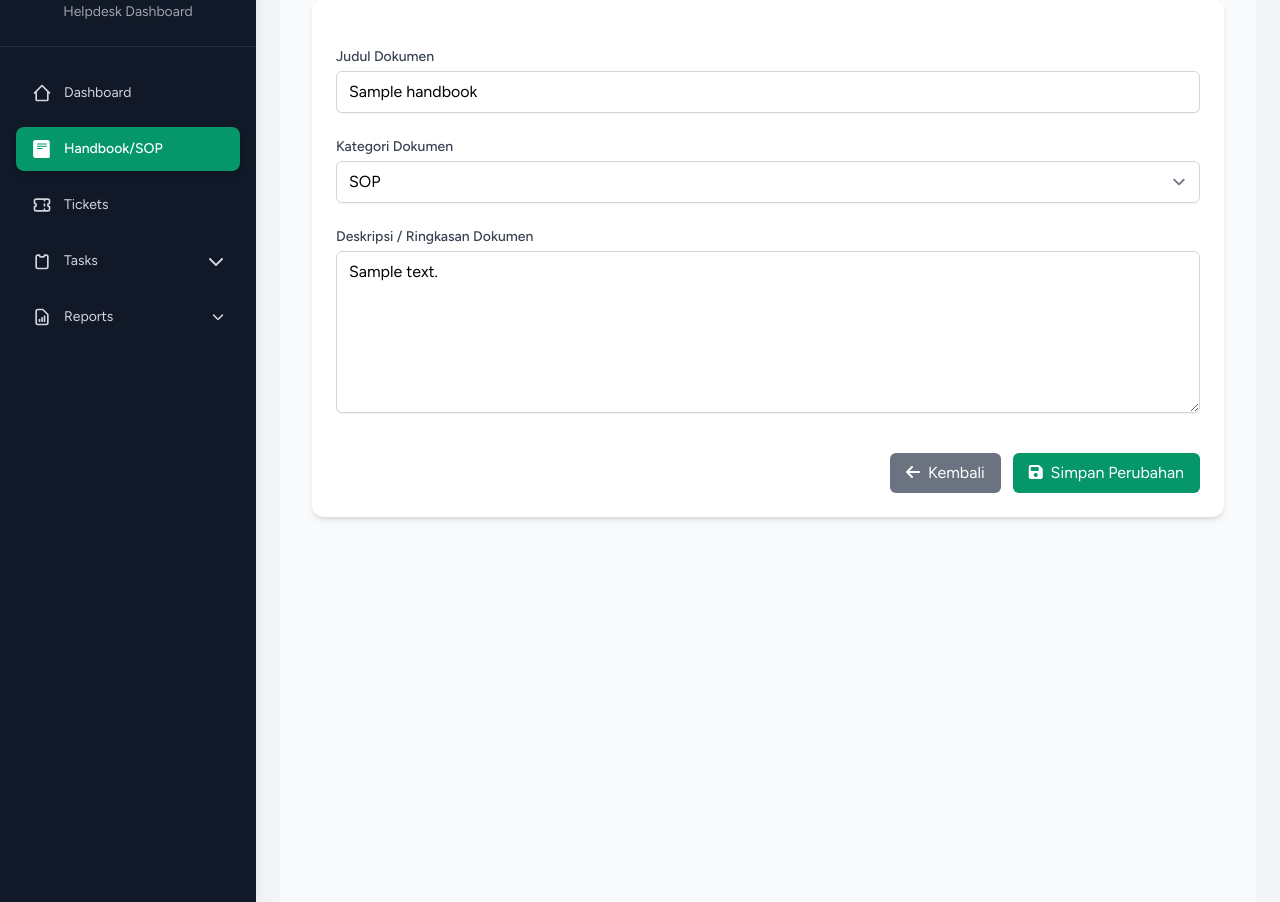
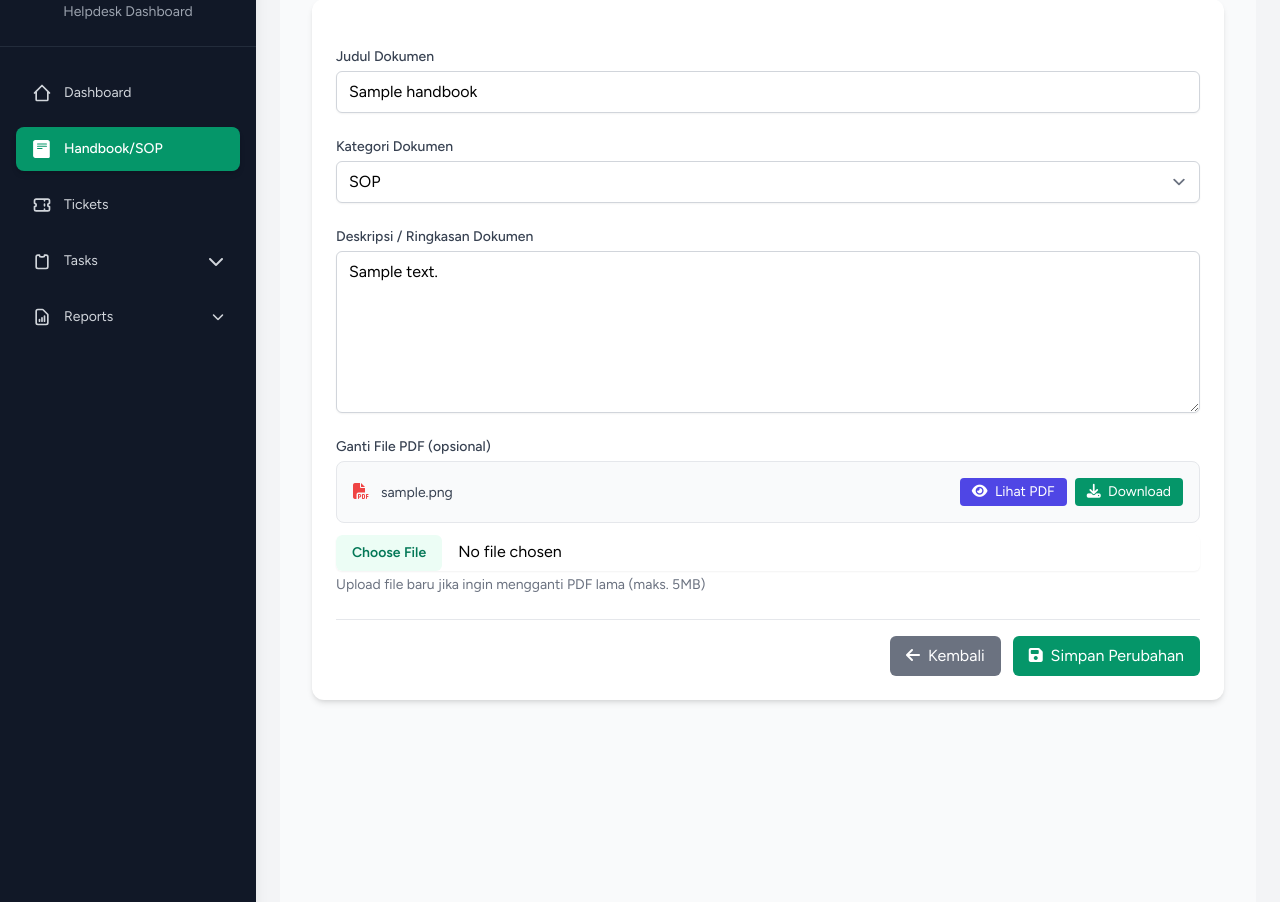
Before and after one commit to Romyadhy/HelpdeskITSupport-System, a Laravel app: page /handbook/edit/1 in a window 1280 px wide. Shown: the part 130-1032 px from the top of the page. Run offline with Laravel 12, Linux system fonts and the light colour scheme; a user stored in the database is signed in; tables that the repository leaves empty hold one stand-in row (values such as "Sample post"); style sheets or scripts are compiled from the project's sources; some libraries are stand-ins or nearby versions.

Commit message:
add pdf things in handbook

```diff
--- a/app/Http/Controllers/HandbookController.php
+++ b/app/Http/Controllers/HandbookController.php
@@ -5,6 +5,9 @@ namespace App\Http\Controllers;
 use App\Models\Handbook;
 use Auth;
 use Illuminate\Http\Request;
+use Spatie\LaravelPdf\Facades\Pdf;
+use Illuminate\Support\Str;
+use Illuminate\Support\Facades\Storage;
 
 class HandbookController extends Controller
 {
@@ -23,8 +26,6 @@ class HandbookController extends Controller
         return view('frontend.Handbook.index', compact('handbooks'));
     }
 
-
-
     public function show($id)
     {
         $handbook = Handbook::with('uploader')->findOrFail($id);
@@ -32,13 +33,10 @@ class HandbookController extends Controller
         return view('frontend.Handbook.show', compact('handbook'));
     }
 
-
-
     public function create()
     {
         return view('frontend.Handbook.create');
     }
-
 
     public function store(Request $request)
     {
@@ -46,19 +44,25 @@ class HandbookController extends Controller
             'title' => 'required|string|max:255',
             'description' => 'required',
             'category' => 'required',
+            'file' => 'nullable|mimes:pdf|max:5120', // max 5MB
         ]);
+
+        $filePath = null;
+        if ($request->hasFile('file')) {
+            $fileName = Str::slug($request->title) . '-' . time() . '.pdf';
+            $filePath = $request->file('file')->storeAs('handbooks', $fileName, 'public');
+        }
 
         Handbook::create([
             'title' => $request->title,
             'description' => $request->description,
             'category' => $request->category,
             'uploaded_by' => Auth::id(),
+            'file_path' => $filePath,
         ]);
 
         return redirect()->route('handbook.index')->with('success', 'Handbook berhasil ditambahkan');
     }
-
-
 
     public function edit($id)
     {
@@ -66,27 +70,61 @@ class HandbookController extends Controller
         return view('frontend.Handbook.edit', compact('handbook'));
     }
 
-
     public function update(Request $request, $id)
     {
         $validated = $request->validate([
             'title' => 'required|string|max:255',
             'description' => 'required',
             'category' => 'required',
+            'file' => 'nullable|mimes:pdf|max:5120',
         ]);
 
         $handbook = Handbook::findOrFail($id);
+
+        if ($request->hasFile('file')) {
+            // hapus file lama
+            if ($handbook->file_path && Storage::disk('public')->exists($handbook->file_path)) {
+                Storage::disk('public')->delete($handbook->file_path);
+            }
+
+            $fileName = Str::slug($request->title) . '-' . time() . '.pdf';
+            $filePath = $request->file('file')->storeAs('handbooks', $fileName, 'public');
+            $validated['file_path'] = $filePath;
+        }
 
         $handbook->update($validated);
 
         return redirect()->route('handbook.index')->with('success', 'Handbook berhasil diperbarui!');
     }
 
-
-
     public function destroy(Handbook $handbook)
     {
         $handbook->delete();
         return redirect()->route('handbook.index')->with('success', 'Handbook berhasil dihapus!');
     }
+
+    // public function exportPdf()
+    // {
+    //     $handbooks = Handbook::with('uploader')->latest()->get();
+
+    //     return Pdf::view('pdf.handbook-list', [
+    //         'handbooks' => $handbooks,
+    //         'exported_at' => now(),
+    //     ])
+    //         ->format('a4')
+    //         ->margins(10, 10, 15, 10)
+    //         ->name('Handbook-List-' . now()->format('Ymd') . '.pdf');
+    //     // ->download();
+    // }
+
+    public function downloadPdf($id)
+    {
+        $handbook = Handbook::findOrFail($id);
+
+        if (!$handbook->file_path || !Storage::disk('public')->exists($handbook->file_path)) {
+            return back()->with('error', 'File PDF tidak ditemukan.');
+        }
+
+        return response()->download(storage_path('app/public/' . $handbook->file_path));
+    }
 }
--- a/app/Models/Handbook.php
+++ b/app/Models/Handbook.php
@@ -14,6 +14,7 @@ class Handbook extends Model
         'description',
         'category',
         'uploaded_by',
+        'file_path'
     ];
 
 
--- a/resources/views/frontend/Handbook/edit.blade.php
+++ b/resources/views/frontend/Handbook/edit.blade.php
@@ -22,7 +22,8 @@
                 @endif
 
                 {{-- Form Edit --}}
-                <form method="POST" action="{{ route('handbook.update', $handbook->id) }}" class="space-y-6">
+                <form method="POST" action="{{ route('handbook.update', $handbook->id) }}"
+                      enctype="multipart/form-data" class="space-y-6">
                     @csrf
                     @method('PUT')
 
@@ -63,8 +64,42 @@
                             required>{{ old('description', $handbook->description) }}</textarea>
                     </div>
 
+                    {{-- File PDF --}}
+                    <div>
+                        <label for="file" class="block text-sm font-medium text-gray-700 mb-1">
+                            Ganti File PDF (opsional)
+                        </label>
+
+                        {{-- Jika sudah ada file sebelumnya --}}
+                        @if ($handbook->file_path)
+                            <div class="bg-gray-50 border rounded-lg p-4 mb-3 flex justify-between items-center">
+                                <div>
+                                    <i class="fas fa-file-pdf text-red-500 mr-2"></i>
+                                    <span class="text-sm text-gray-700">{{ basename($handbook->file_path) }}</span>
+                                </div>
+                                <div class="flex gap-2">
+                                    <a href="{{ asset('storage/' . $handbook->file_path) }}" target="_blank"
+                                        class="px-3 py-1 bg-indigo-600 text-white text-sm rounded hover:bg-indigo-700">
+                                        <i class="fas fa-eye mr-1"></i> Lihat PDF
+                                    </a>
+                                    <a href="{{ route('handbook.download', $handbook->id) }}"
+                                        class="px-3 py-1 bg-emerald-600 text-white text-sm rounded hover:bg-emerald-700">
+                                        <i class="fas fa-download mr-1"></i> Download
+                                    </a>
+                                </div>
+                            </div>
+                        @endif
+
+                        {{-- Input file baru --}}
+                        <input type="file" id="file" name="file" accept="application/pdf"
+                            class="block w-full rounded-md border-gray-300 shadow-sm focus:ring-emerald-500 focus:border-emerald-500 file:mr-4 file:py-2 file:px-4
+                                   file:rounded-md file:border-0 file:text-sm file:font-semibold file:bg-emerald-50 file:text-emerald-700
+                                   hover:file:bg-emerald-100">
+                        <p class="text-sm text-gray-500 mt-1">Upload file baru jika ingin mengganti PDF lama (maks. 5MB)</p>
+                    </div>
+
                     {{-- Tombol Aksi --}}
-                    <div class="flex justify-end gap-3 pt-4">
+                    <div class="flex justify-end gap-3 pt-4 border-t">
                         <a href="{{ route('handbook.index') }}"
                             class="px-4 py-2 rounded-md bg-gray-500 text-white hover:bg-gray-600 transition">
                             <i class="fas fa-arrow-left mr-1"></i> Kembali
@@ -75,6 +110,7 @@
                         </button>
                     </div>
                 </form>
+
             </div>
         </div>
     </div>
--- a/resources/views/frontend/Handbook/index.blade.php
+++ b/resources/views/frontend/Handbook/index.blade.php
@@ -16,6 +16,7 @@
                         <i class="fas fa-upload"></i>
                         New Handbook
                     </a>
+
                 </div>
             @endcan
 
--- a/routes/web.php
+++ b/routes/web.php
@@ -100,7 +100,9 @@ Route::middleware('auth')->group(function () {
     Route::post('handbook/store', [HandbookController::class, 'store'])->name('handbook.store');
     Route::get('handbook/edit/{id}', [HandbookController::class, 'edit'])->name('handbook.edit');
     Route::put('handbook/update/{id}', [HandbookController::class, 'update'])->name('handbook.update');
-    Route::delete('handbook/delete/{id}', [HandbookController::class, 'destroy'])->name('handbook.delete');
+    Route::delete('handbook/delete/{handbook}', [HandbookController::class, 'destroy'])->name('handbook.delete');
+    Route::get('handbook/download/{id}', [HandbookController::class, 'downloadPdf'])->name('handbook.download');
+    // Route::get('handbook/export/pdf', [HandbookController::class, 'exportPdf'])->name('handbook.export.pdf');
 
 });
 
```
Also changed, not shown: resources/views/frontend/Handbook/create.blade.php (+12 -0 lines), resources/views/frontend/Handbook/show.blade.php (+38 -2 lines), resources/views/pdf/handbook-list.blade.php (added, +48 -0 lines), database/migrations/2025_10_30_025127_add_file_path_to_handbooks_table.php (added).
